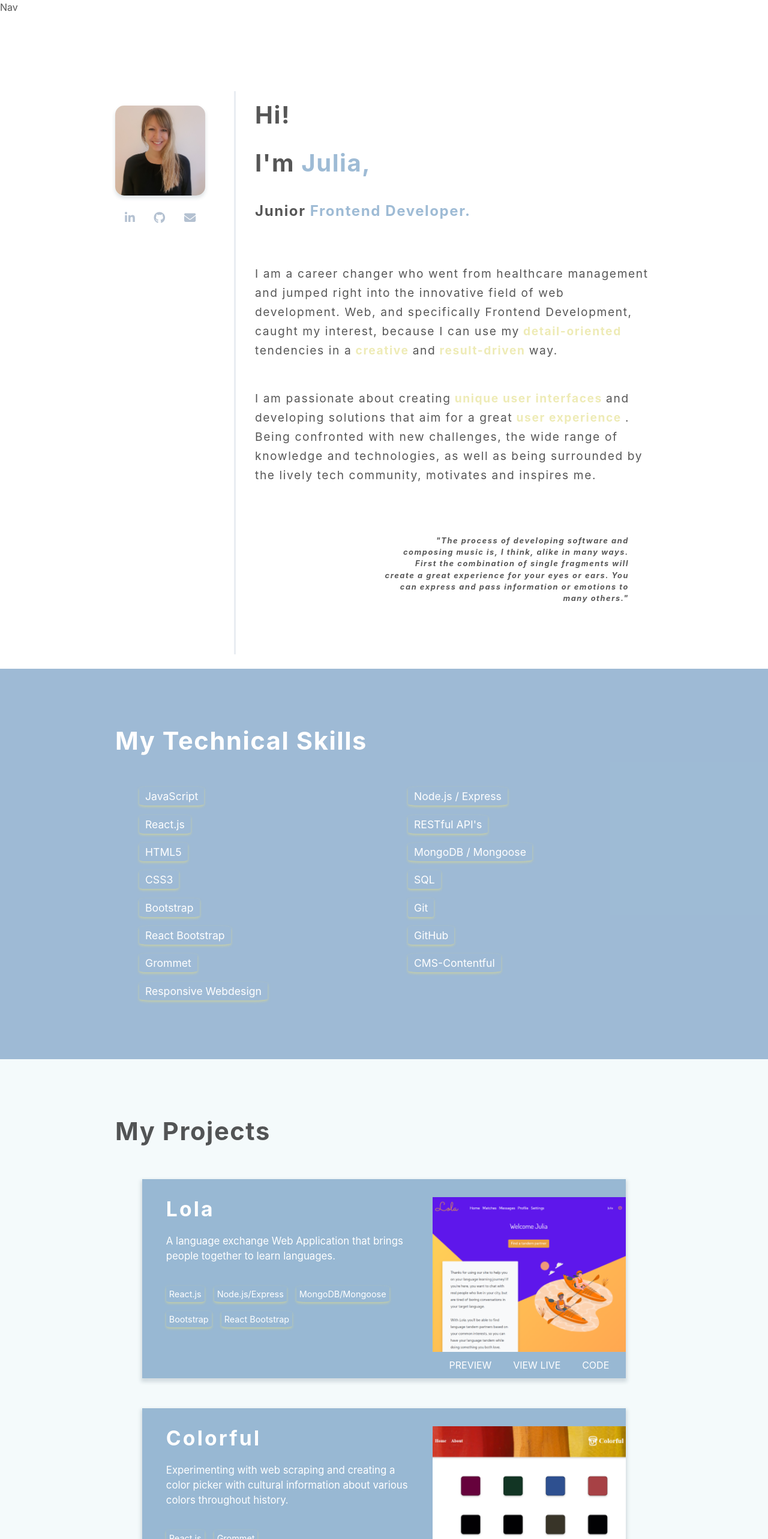
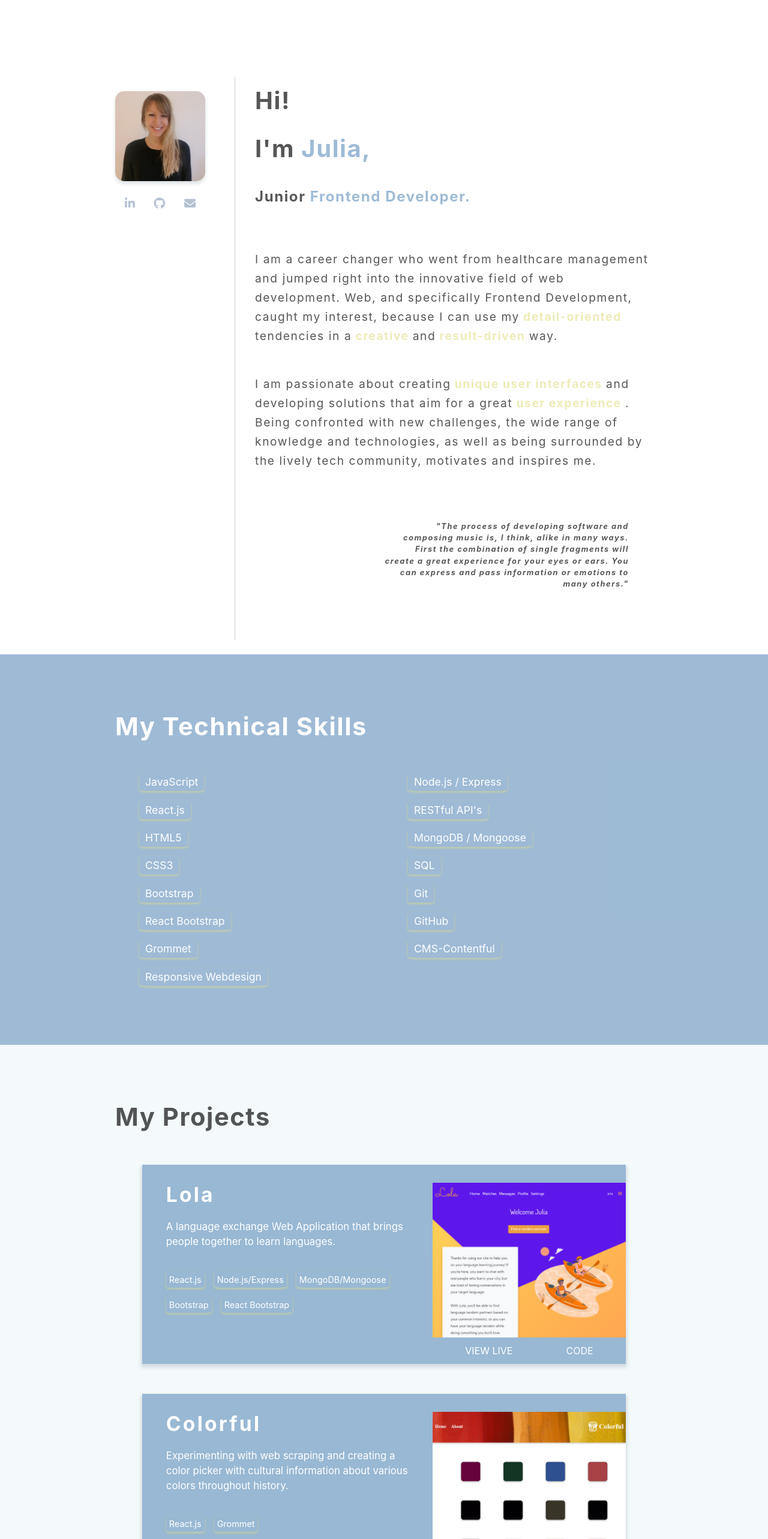
Before and after one commit to juliamj/portfolio_, a React (Create React App) app: page / in a window 1280 px wide. Shown: the top 2566 px of the page at 60% size. Built offline with nearby package versions, Linux system fonts and the light colour scheme; the HTML template or start-up script is replaced by a standard one.

Commit message:
hide nav

```diff
--- a/src/App.js
+++ b/src/App.js
@@ -16,7 +16,7 @@ import './styles/Footer.css';
 function App() {
   return (
     <div className="App">
-        <Nav />
+        {/* <Nav /> */}
         <About />
         <Skills />
         <Portfolio />
--- a/src/components/Portfolio.js
+++ b/src/components/Portfolio.js
@@ -19,7 +19,6 @@ function Portfolio(props) {
                         skill4="Bootstrap"
                         skill5="React Bootstrap"
                         img={lola}
-                        preview="hhh"
                         live="https://lola-tandem.netlify.app/"
                         code="https://github.com/juliamj/Lola-client"
                     />
```
